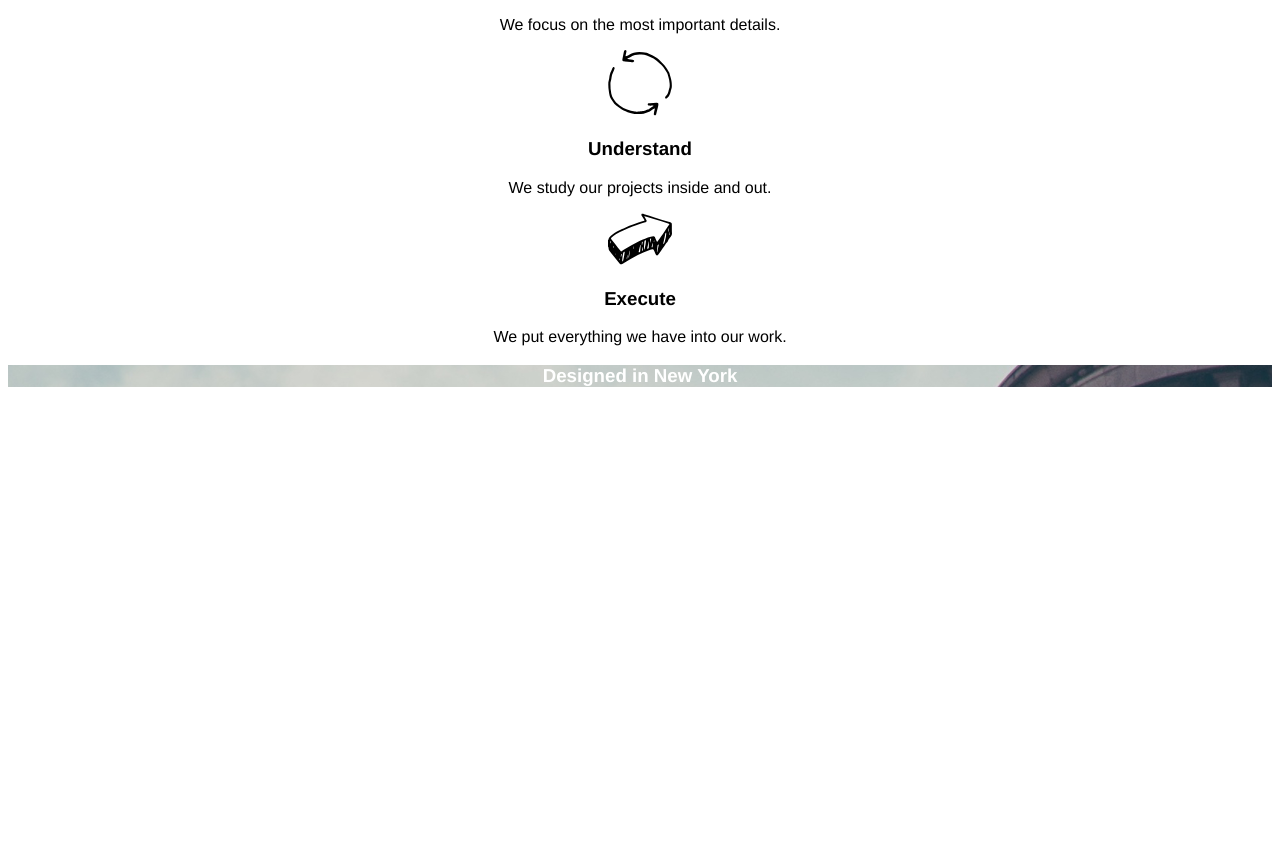
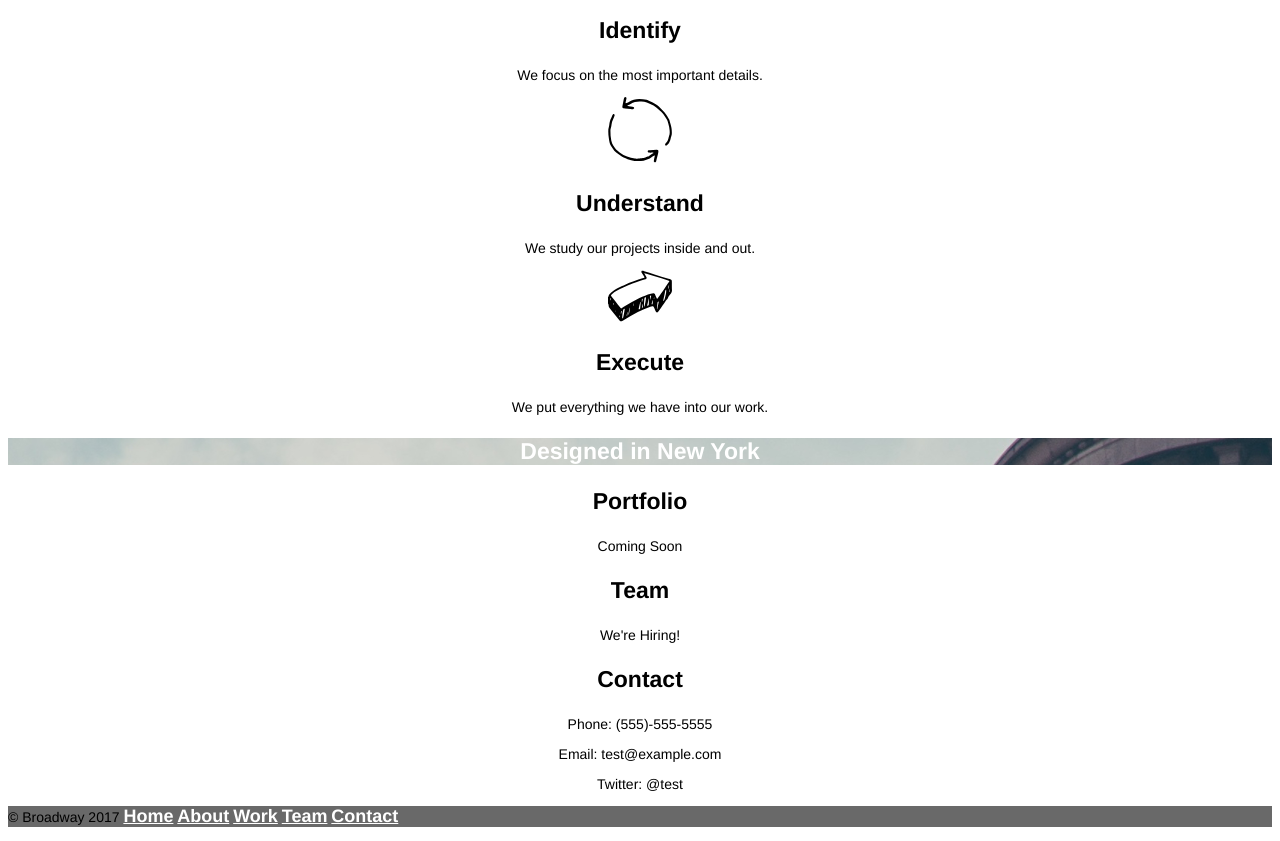
Before and after one commit to allysmithdesign/Broadway_Design, a plain HTML site: page index.html in a window 1280 px wide. Shown: the part 470-1311 px from the top of the page. Before the commit the page ends 876 px from the top, so only its background shows below. Drawn offline with Linux system fonts and the light colour scheme.

Commit message:
final site

```diff
--- a/index.html
+++ b/index.html
@@ -46,7 +46,35 @@
   </div>
   <!--Designed in New York Section-->
   <h3 class="hero-newyork">Designed in New York</h3>
-  <!--Designed in New York Section-->
+  <!--About Section-->
+  <div class="about">
+    <div class="item">
+      <h3>Portfolio</h3>
+      <p>Coming Soon</p>
+    </div>
+    <div class="item">
+      <h3>Team</h3>
+      <p>We're Hiring!</p>
+    </div>
+    <div class="item">
+      <h3>Contact</h3>
+      <p>Phone: (555)-555-5555</p>
+      <p>Email: test@example.com</p>
+      <p>Twitter: @test</p>
+    </div>
+    <!--About Section-->
+    <div class="footer">
+      <p>	&copy; Broadway 2017
+        <a class="btn-nav" href="#">Home</a>
+        <a class="btn-nav" href="#">About</a>
+        <a class="btn-nav" href="#">Work</a>
+        <a class="btn-nav" href="#">Team</a>
+        <a class="btn-nav" href="#">Contact</a>
+      </p>
+    </div>
+
+
+  </div>
 
 
 
--- a/resources/css/style.css
+++ b/resources/css/style.css
@@ -4,17 +4,31 @@ body {
 }
 
 h1 {
-  font-size: 60px;
+  font-size: 70px;
   color: white;
+  font-weight: bold;
 }
 
 h2 {
-  font-size: 30px;
+  font-size: 32px;
+  font-weight: bold;
+}
+
+h3 {
+  font-size: 23px;
+  font-weight: bold;
+}
+
+
+p {
+  font-size: 14px;
 }
 
 .hero-newyork {
   background-image: url("../images/the-flatiron-building.png");
   color: white;
+  font-size: 23px;
+  font-weight: bold;
 }
 
 .hero {
@@ -24,5 +38,12 @@ h2 {
 .btn-nav {
   color: white;
   font-weight: bold;
+  font-size: 18px;
 
 }
+
+.footer {
+  background-color: dimgray;
+  font-size: 11px;
+  text-align: left;
+}
```
